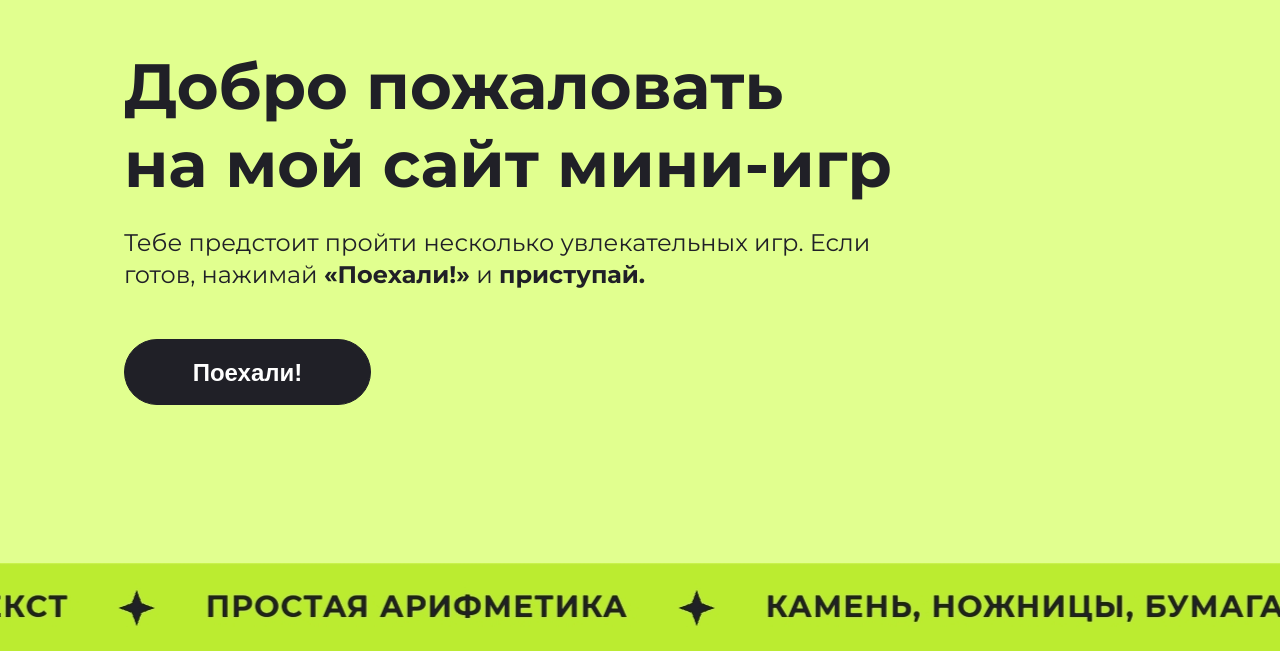
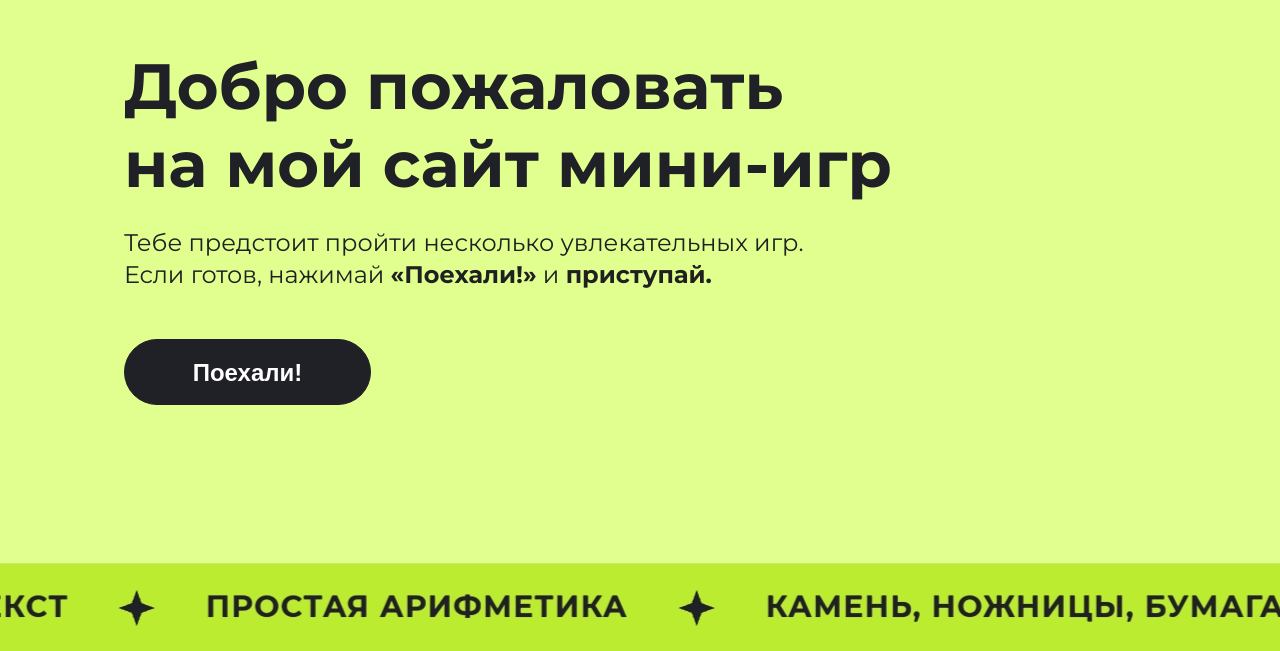
Before and after one commit to metr1cs/2-nd-course-hw., a website: page index.html in a window 1280 px wide. Shown: the part 149-800 px from the top of the page. Drawn offline with Linux system fonts and the light colour scheme.

Commit message:
поменял стили для header__title and __text + добавил жирный шрифт для heared__text

```diff
--- a/_header.scss
+++ b/_header.scss
@@ -12,7 +12,7 @@
     text-align: left;
   }
   &__text{
-    color: rgb(32, 32, 39);
+    color: rgb(32, 32, 32);
     font-size: 24px;
     font-weight: 400;
     line-height: 32px;
@@ -35,13 +35,13 @@
       width: 247px;
       align-items: center;
       margin-top: 48px;
+
       &:hover{
         background: rgb(255,255,255);
         color: rgb(32, 32, 39);
       }
     }
   &__content{
-
     height: 244px;
     padding-left: 124px;
     padding-top: 196px;
--- a/index.html
+++ b/index.html
@@ -13,7 +13,7 @@
     <header class="header">
         <div class="header__content">
             <h1 class="header__title">Добро пожаловать <br>на мой сайт мини-игр</h1>
-            <p class="header__text">Тебе предстоит пройти несколько увлекательных игр. Если готов, нажимай <b>«Поехали!»</b> и <b>приступай.</b></p>
+            <p class="header__text">Тебе предстоит пройти несколько увлекательных игр.<br>Если готов, нажимай <b>«Поехали!»</b> и <b>приступай.</b></p>
             <button class="header__button">Поехали!</button>
         </div>
         <div class="header__scroll">
--- a/style.scss
+++ b/style.scss
@@ -1,4 +1,5 @@
-@import "header","footer","content","cart";
+@import 'header','footer','content','cart';
+
 *{
   margin: 0;
   padding: 0;
```
Also changed, not shown: style.css, 1 other file.
